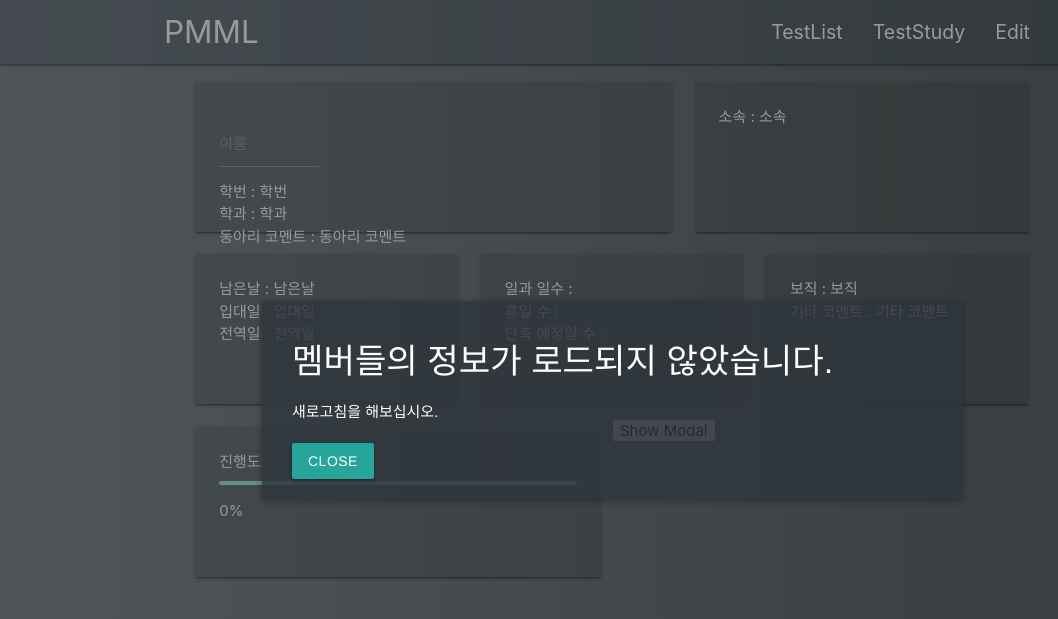
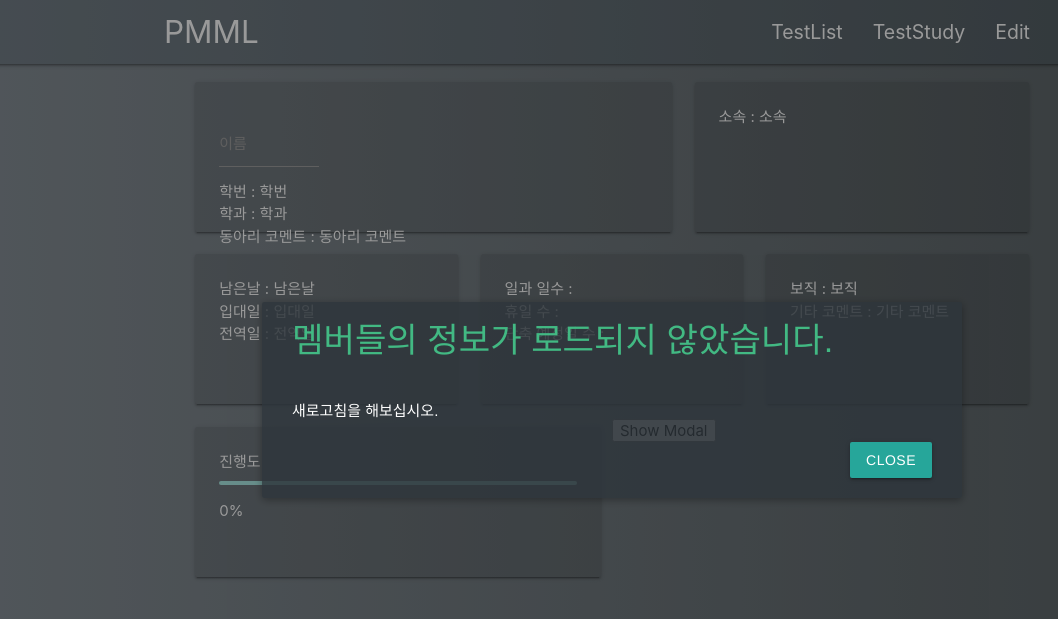
Before and after one commit to MoonJuhan/pmml, a PHP site: page / in a window 1280 px wide. Shown: the top 619 px of the page, without its empty margins (28-1086 px from the left). Run offline with PHP 8.4, Linux system fonts and the light colour scheme; some libraries are stand-ins or nearby versions.

Commit message:
fix - modal 디자인 수정

```diff
--- a/Stylesheets/testStyleSheet.css
+++ b/Stylesheets/testStyleSheet.css
@@ -105,7 +105,6 @@ body {
 .modal-container {
 	width: 700px;
 	margin: 0px auto;
-	padding: 20px 30px;
 	background-color: rgba(45, 53, 59, 0.8);
 	border-radius: 2px;
 	box-shadow: 0 2px 8px rgba(0, 0, 0, 0.33);
@@ -113,19 +112,21 @@ body {
 	font-family: Helvetica, Arial, sans-serif;
 }
 
-.modal-header h3 {
+.modal-header h4 {
+	padding: 20px 30px;
 	margin-top: 0;
 	color: #42b983;
 }
 
 .modal-body {
+	padding: 0px 30px;
 	margin: 20px 0;
 }
 
-.modal-default-button {
-	float: right;
+.modal-footer {
+	padding: 0px 30px 20px 30px;
+	text-align: right;
 }
-
 /*
  * The following styles are auto-applied to elements with
  * transition="modal" when their visibility is toggled
```
